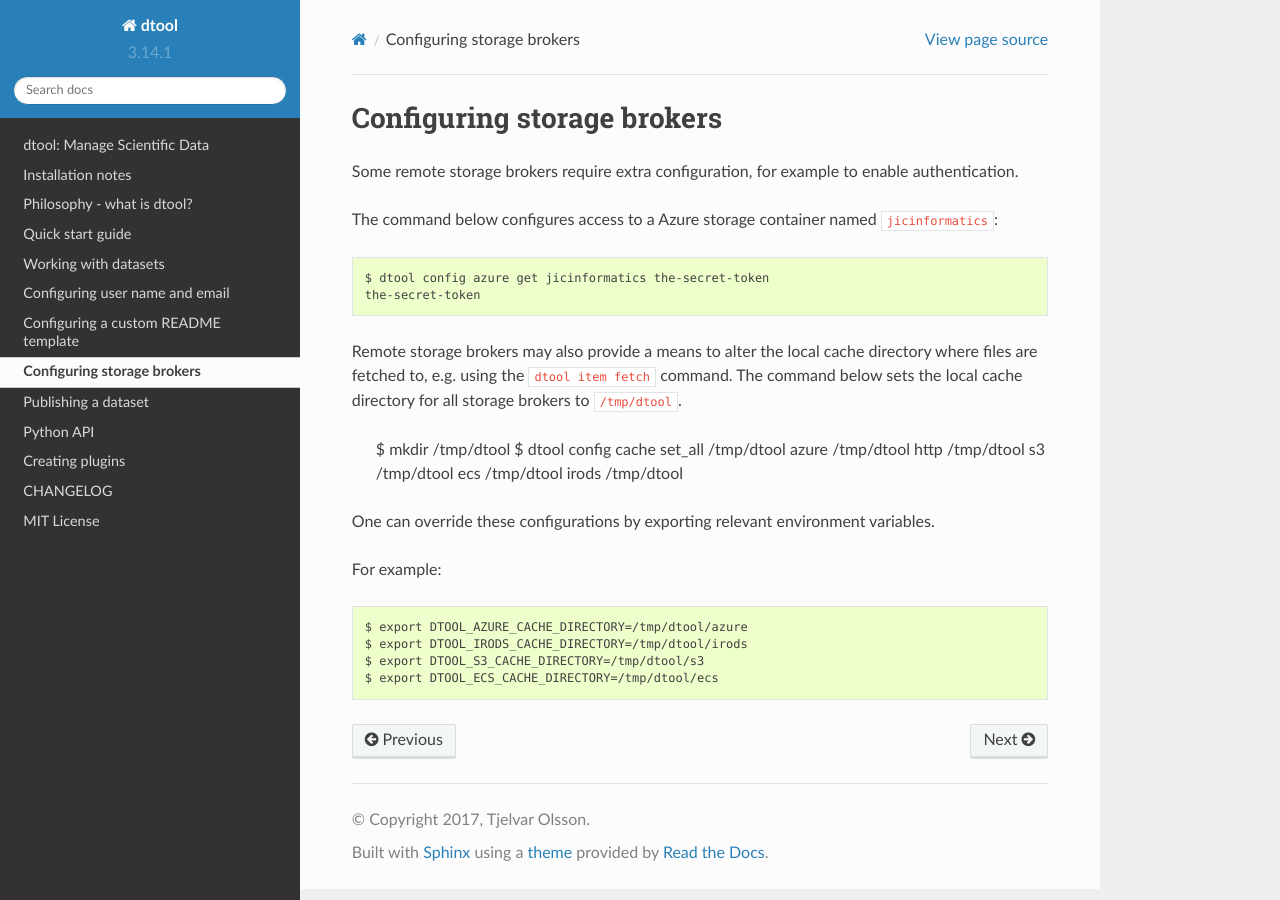
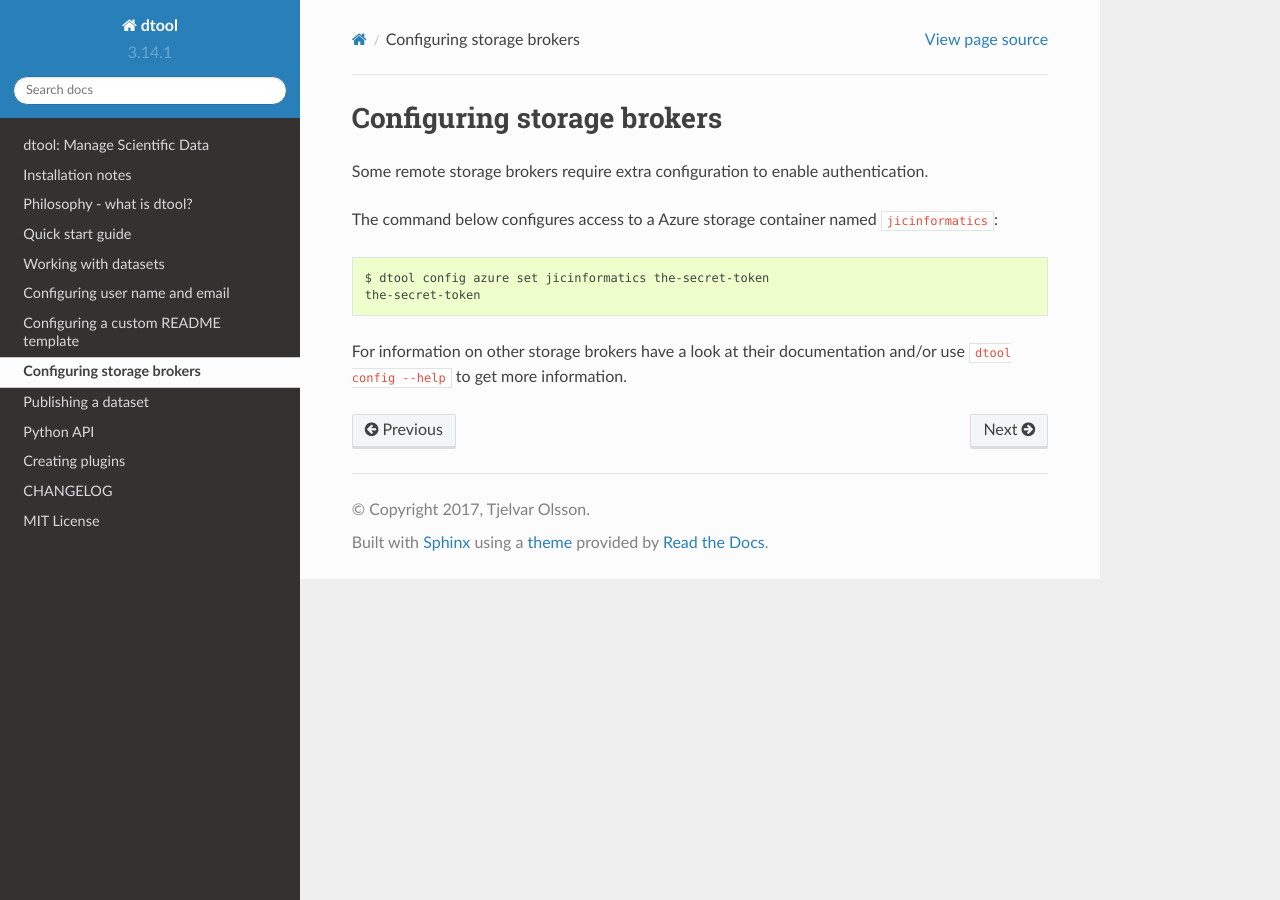
Before and after one commit to jic-dtool/dtool, a Sphinx documentation site: the page built from docs/source/configuring_storage_brokers.rst, in a window 1280 px wide. Built offline with Sphinx 7.4.7 and the Read the Docs theme 2.0.0, drawn with Linux system fonts in a browser that asks for light colours; pages that are not in the unit, such as notebooks, are missing from menus.

Commit message:
Lots of small improvements to the docs

```diff
--- a/docs/source/configuring_storage_brokers.rst
+++ b/docs/source/configuring_storage_brokers.rst
@@ -1,34 +1,14 @@
 Configuring storage brokers
 ===========================
 
-Some remote storage brokers require extra configuration, for example to enable
+Some remote storage brokers require extra configuration to enable
 authentication.
 
+The command below configures access to a Azure storage container named
+``jicinformatics``::
 
-The command below configures access to a Azure storage container named ``jicinformatics``::
-
-    $ dtool config azure get jicinformatics the-secret-token
+    $ dtool config azure set jicinformatics the-secret-token
     the-secret-token
 
-
-Remote storage brokers may also provide a means to alter the local cache
-directory where files are fetched to, e.g. using the ``dtool item fetch``
-command. The command below sets the local cache directory for all storage brokers to ``/tmp/dtool``.
-
-    $ mkdir /tmp/dtool
-    $ dtool config cache set_all /tmp/dtool
-    azure     /tmp/dtool
-    http      /tmp/dtool
-    s3        /tmp/dtool
-    ecs       /tmp/dtool
-    irods     /tmp/dtool
-
-
-One can override these configurations by exporting relevant environment variables.
-
-For example::
-
-    $ export DTOOL_AZURE_CACHE_DIRECTORY=/tmp/dtool/azure
-    $ export DTOOL_IRODS_CACHE_DIRECTORY=/tmp/dtool/irods
-    $ export DTOOL_S3_CACHE_DIRECTORY=/tmp/dtool/s3
-    $ export DTOOL_ECS_CACHE_DIRECTORY=/tmp/dtool/ecs
+For information on other storage brokers have a look at their documentation
+and/or use ``dtool config --help`` to get more information.
--- a/docs/source/index.rst
+++ b/docs/source/index.rst
@@ -18,5 +18,6 @@ files & metadata into self contained datasets.
    publishing_a_dataset
    python_api
    creating_plugins
+   citing_dtool
    CHANGELOG
    LICENSE
--- a/docs/source/working_with_datasets.rst
+++ b/docs/source/working_with_datasets.rst
@@ -4,7 +4,7 @@ Working with datasets
 Listing datasets
 ----------------
 
-It is possible to list all datasets in a directory or in an iRODS zone
+It is possible to list all datasets in a directory or in a S3 bucket
 using the ``dtool ls`` command.
 
 .. code-block:: none
```
Also changed, not shown: docs/source/philosophy.rst (+15 -0 lines).
